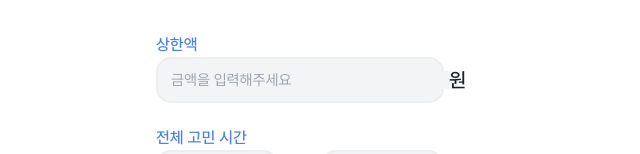
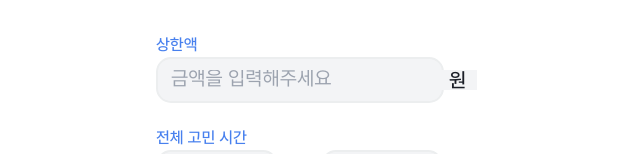
Before and after one commit to yono-yuno/frontend, a React (Vite) app: page /SetupPage in a window 1280 px wide. Shown: the part 346-500 px from the top of the page, without its empty margins (320-960 px from the left). Built offline with nearby package versions, Linux system fonts and the light colour scheme.

Commit message:
🔧placeholder 텍스트 20으로 수정, input type number->text로 수정

```diff
--- a/src/pages/SetupPage.jsx
+++ b/src/pages/SetupPage.jsx
@@ -1,6 +1,4 @@
 import React, { useState } from "react";
-import "../styles/style.css";
-import "../styles/index.css";
 import YunoWarning from "../assets/YunoWarning.png";
 import GuideBook from "../assets/GuideBook.png";
 import { useNavigate } from "react-router-dom";
@@ -11,7 +9,7 @@ const SetupPage = () => {
   const handleMoveToSetupCompletePage = () => {
     navigate(SETUPCOMPLETE_PAGE_PATH);
   };
-  const [amount, setAmount] = useState(" ");
+  const [amount, setAmount] = useState("");
   // const [days, setDays] = useState("01");
   // const [hours, setHours] = useState("01");
   return (
@@ -39,8 +37,8 @@ const SetupPage = () => {
         <div className="flex items-center mt-[1px]">
           <div className="flex items-center w-[288px] h-[46px] rounded-15 border-2 border-[#ECEEEF] bg-background">
             <input
-              className="pl-[13px] leading-tight font-PDRegular text-placeholder text-20 bg-background"
-              type="number"
+              className="pl-[13px] leading-tight font-PDRegular placeholder-gray-400 placeholder:text-20 bg-background"
+              type="text"
               placeholder="금액을 입력해주세요"
               value={amount}
               onChange={(e) => setAmount(e.target.value)}
```
